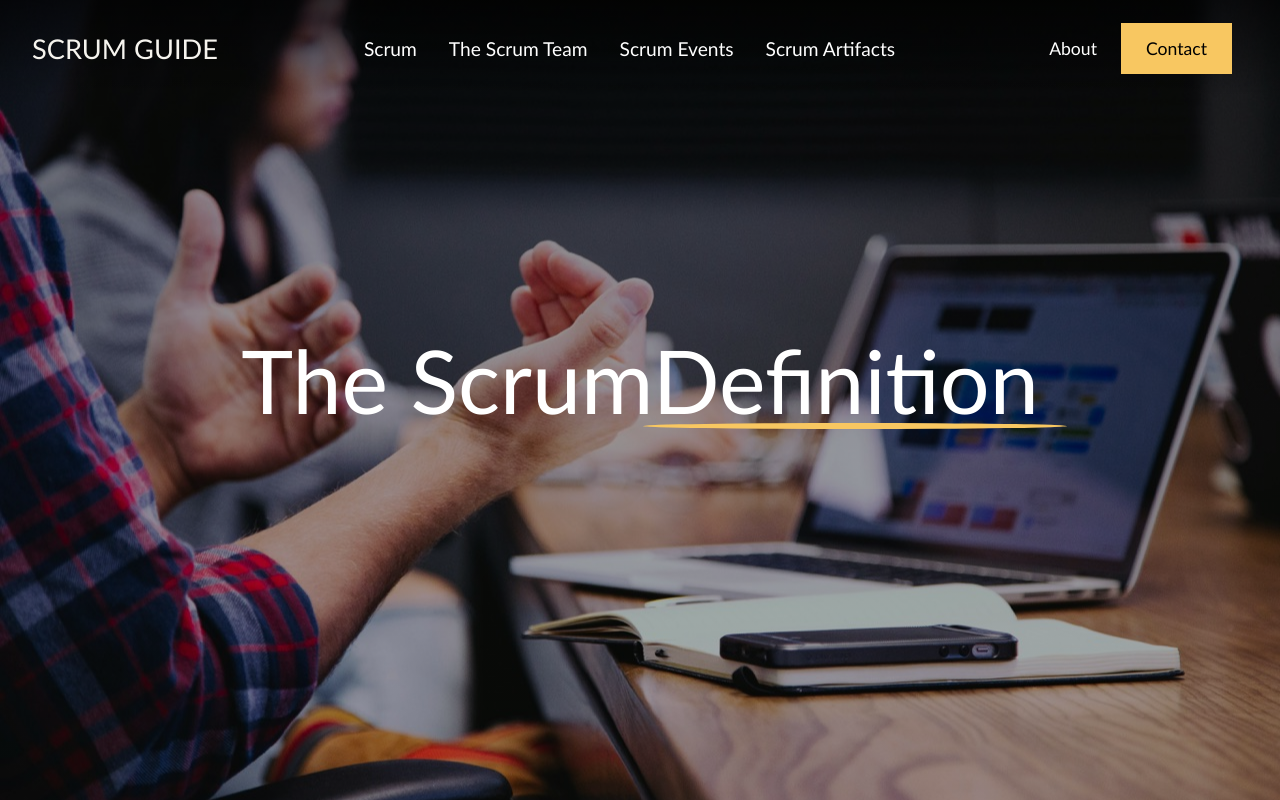
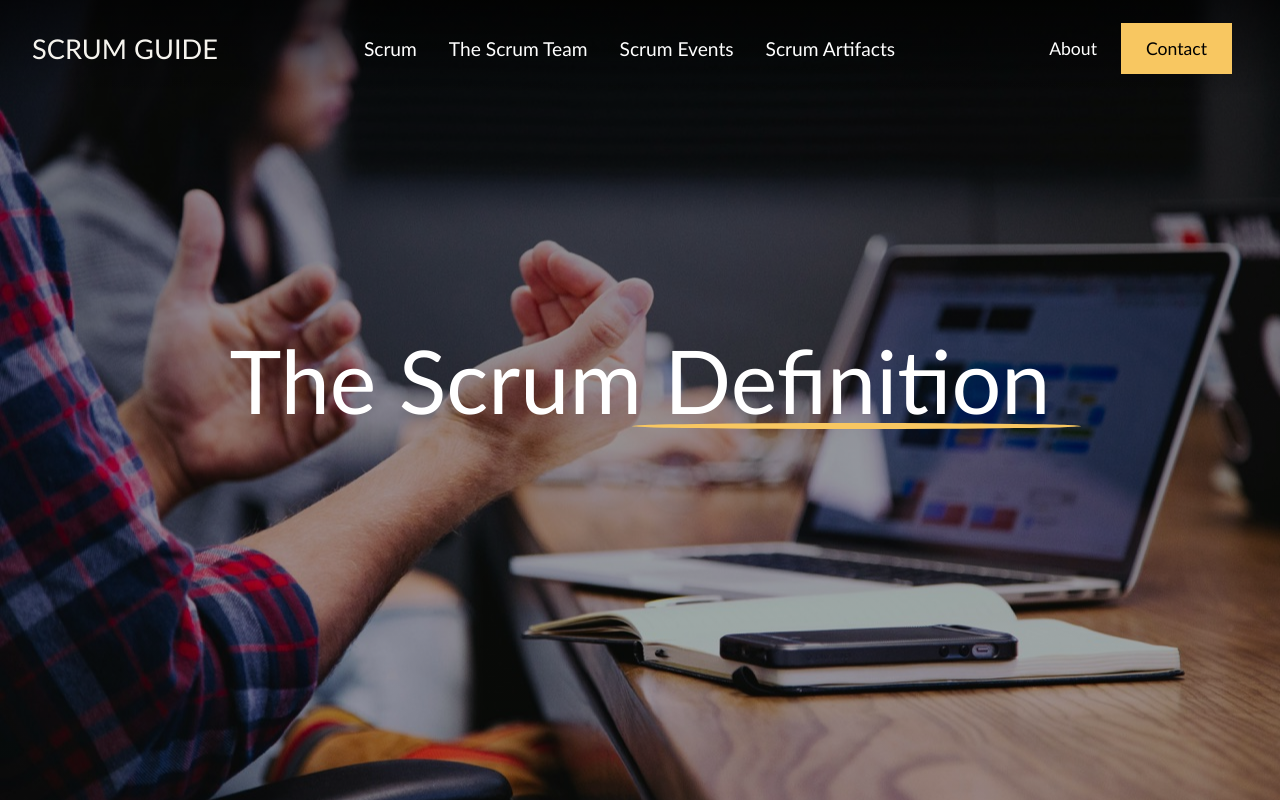
Before and after one commit to Diyako-Qadri/Scrum-Guide-3K1T, a React (Vite) app: page /scrum in a window 1280 px wide. Shown: the top 800 px of the page. Built offline with nearby package versions, Linux system fonts and the light colour scheme.

Commit message:
fixed a small typo

```diff
--- a/src/pages/Scrum-page/index.jsx
+++ b/src/pages/Scrum-page/index.jsx
@@ -48,7 +48,7 @@ const Scrum = () => {
               viewport={{ once: true }}
               className={styles.underline}
             >
-              Definition
+           {""} Definition
             </motion.span>{' '}
           </motion.h1>
         </div>
```
